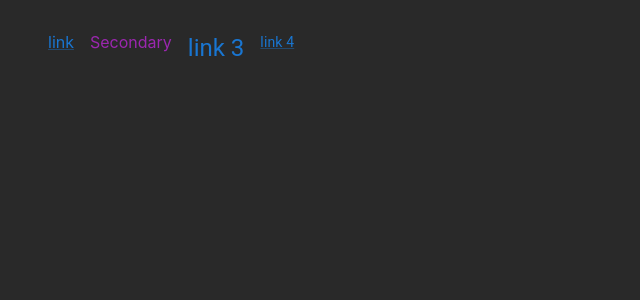
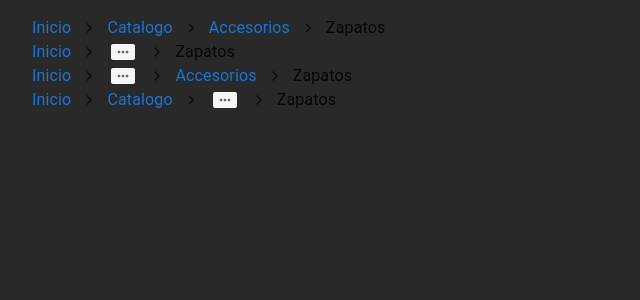
Before and after one commit to SebaGNH/CE-MIU-VY, a React (Vite) app: page / in a window 1280 px wide. Shown: the top 300 px of the page, without its empty margins (0-640 px from the left). Built offline with nearby package versions, Linux system fonts and the light colour scheme.

Commit message:
Se agregó Breadcrumbs en MUI

```diff
--- a/src/App.jsx
+++ b/src/App.jsx
@@ -1,6 +1,6 @@
 import React, {Fragment} from 'react'
 
-import { M01_Typography, M02_Button, M03_ButtonGroup, M04_ToggleButton, M05_TextFields, M06_Select, M07_RadioBtn, M08_CheckBox, M09_Switch, M11_AutoComplete, M12_Box, M13_Stack, M14_Grid, M15_Paper, M16_Card, M17_Accordion, M18_imageList, M19_NavBar, M20_Menu, M21_Link } from './components'
+import { M01_Typography, M02_Button, M03_ButtonGroup, M04_ToggleButton, M05_TextFields, M06_Select, M07_RadioBtn, M08_CheckBox, M09_Switch, M11_AutoComplete, M12_Box, M13_Stack, M14_Grid, M15_Paper, M16_Card, M17_Accordion, M18_imageList, M19_NavBar, M20_Menu, M21_Link, M22_Breadcrumbs } from './components'
 
 import M10_Rating from './components/M10_Rating'
 
@@ -30,7 +30,8 @@ const App = () => {
       {/* <M18_imageList/> */}
       {/* <M19_NavBar/> */}
       {/* <M20_Menu/> */}
-      <M21_Link/>
+      {/* <M21_Link/> */}
+      <M22_Breadcrumbs/>
     </Fragment>
   )
 }
--- /dev/null
+++ b/src/components/M22_Breadcrumbs.jsx
@@ -0,0 +1,80 @@
+import React from 'react'
+import { Box, Breadcrumbs,Link, Typography } from '@mui/material'
+import {NavigateNext as NavigateNextIcon} from '@mui/icons-material';
+
+
+
+export const M22_Breadcrumbs = () => {
+  return (
+    <Box m={2}>
+      <Breadcrumbs
+        aria-label='breadcrumb'
+        separator={<NavigateNextIcon fontSize='small'/>}
+      >
+        <Link underline='hover' href='#'>Inicio</Link>
+        <Link underline='hover' href='#'>Catalogo</Link>
+        <Link underline='hover' href='#'>Accesorios</Link>
+        <Typography color='text.primary'>Zapatos</Typography>
+      </Breadcrumbs>
+
+      {/* Segundo elemento */}
+      <Breadcrumbs
+        aria-label='breadcrumb'
+        separator={<NavigateNextIcon fontSize='small'/>}
+        maxItems={2}
+      >
+        <Link underline='hover' href='#'>Inicio</Link>
+        <Link underline='hover' href='#'>Catalogo</Link>
+        <Link underline='hover' href='#'>Accesorios</Link>
+        <Typography color='text.primary'>Zapatos</Typography>
+      </Breadcrumbs>
+
+      {/* Tercer elemento */}
+      <Breadcrumbs
+        aria-label='breadcrumb'
+        separator={<NavigateNextIcon fontSize='small'/>}
+        maxItems={3}
+        itemsAfterCollapse={2}
+      >
+        <Link underline='hover' href='#'>Inicio</Link>
+        <Link underline='hover' href='#'>Catalogo</Link>
+        <Link underline='hover' href='#'>Accesorios</Link>
+        <Typography color='text.primary'>Zapatos</Typography>
+      </Breadcrumbs>
+
+
+      {/* Cuarto elemento */}
+      <Breadcrumbs
+        aria-label='breadcrumb'
+        separator={<NavigateNextIcon fontSize='small'/>}
+        maxItems={3}
+        itemsBeforeCollapse={2}
+      >
+        <Link underline='hover' href='#'>Inicio</Link>
+        <Link underline='hover' href='#'>Catalogo</Link>
+        <Link underline='hover' href='#'>Accesorios</Link>
+        <Typography color='text.primary'>Zapatos</Typography>
+      </Breadcrumbs>
+    </Box>
+  )
+}
+
+/*
+
+
+Se usa para jerarquía cuando un  elemento está adentro de otro, como una ruta
+
+
+separator='-'  // Con este podemos cambiar el dibujo separador
+
+- También podemos usar  íconos
+separator={<NavigateNextIcon fontSize='small'/>}
+
+maxItems={2} muestra el máximo de elementos a mostrar, entre 2 o 3 no hay diferencia
+
+
+
+itemsAfterCollapse={2}
+
+itemsBeforeCollapse={2}
+*/
--- a/src/components/index.js
+++ b/src/components/index.js
@@ -19,6 +19,7 @@ export * from './M18_imageList'
 export * from './M19_NavBar'
 export * from './M20_Menu'
 export * from './M21_Link'
+export * from './M22_Breadcrumbs'
 
 
 
```
Also changed, not shown: 1 other file (tests, documents, lock files or other folders).
